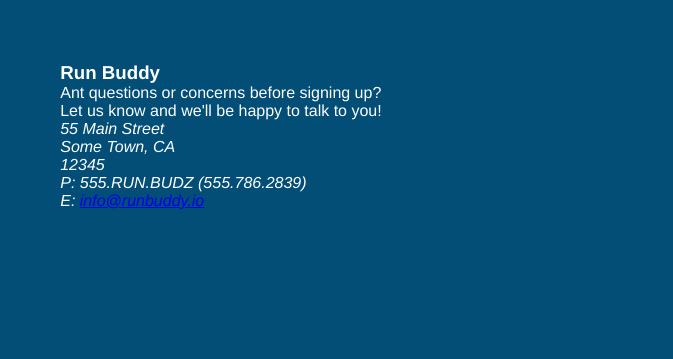
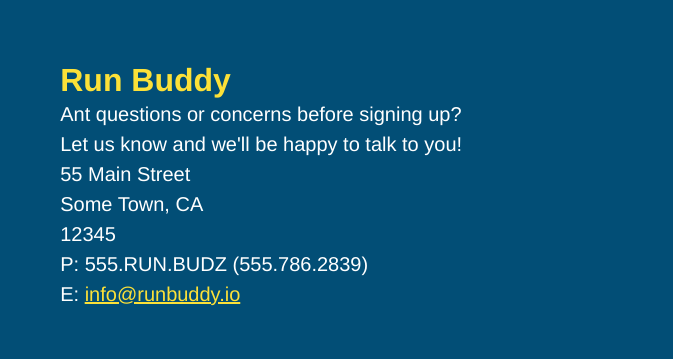
Before and after one commit to greenwoodtrevon/run_buddy, a plain HTML site: page index.html in a window 1280 px wide. Shown: the part 4157-4516 px from the top of the page, 607-1280 px from the left. Drawn offline with Linux system fonts and the light colour scheme.

```diff
--- a/assets/css/style.css
+++ b/assets/css/style.css
@@ -237,3 +237,16 @@
     margin: 30px 0 0 60px;
     color: white;
 }
+.contact-info h3 {
+    color: #fce138;
+    font-size: 32px;
+}
+.contact-info p, .contact-info address {
+    margin: 20ps 0;
+    line-height: 1.5;
+    font-size: 20px;
+    font-style: normal;
+}
+.contact-info a {
+    color:#fce138;
+}
```
